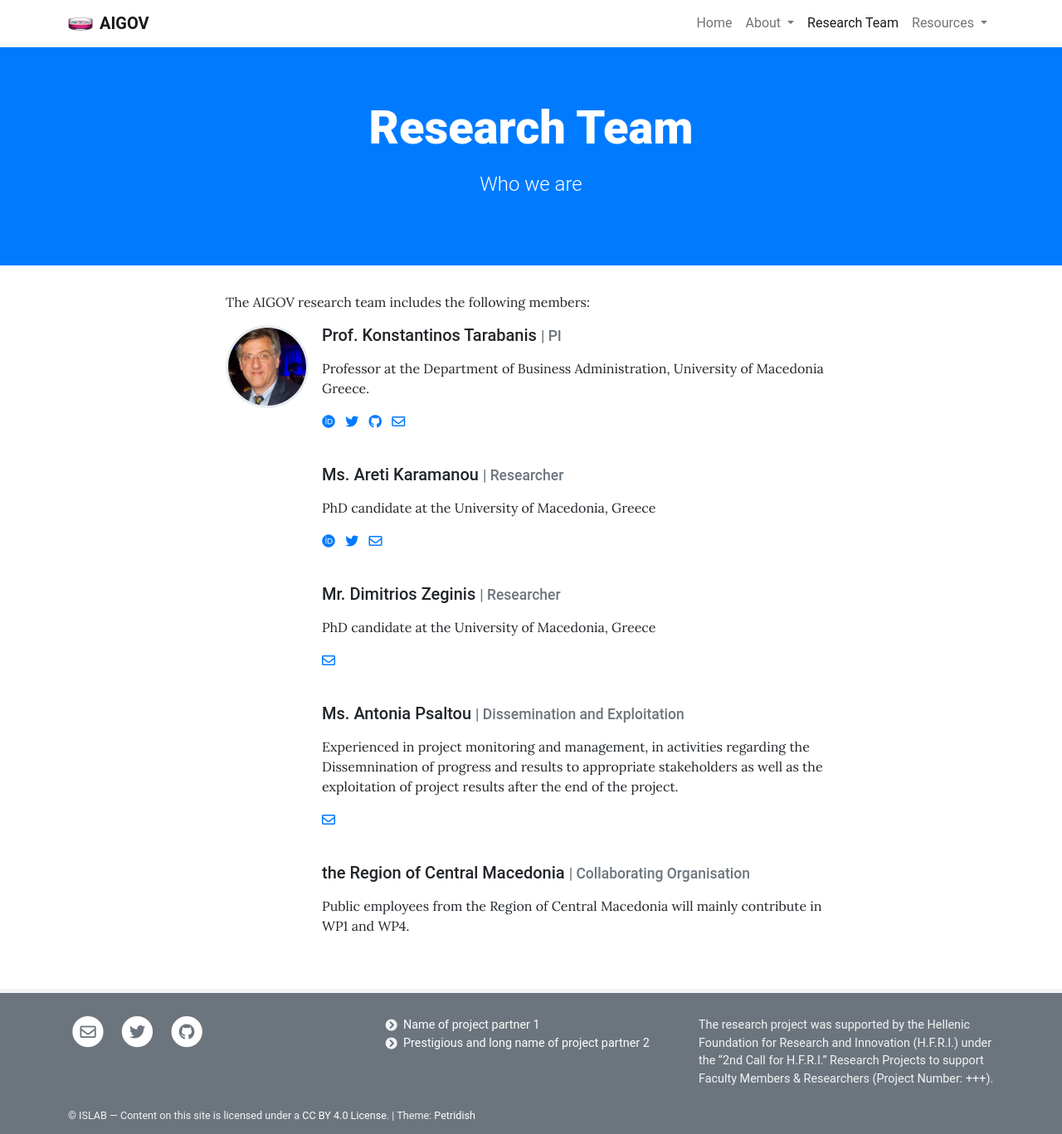
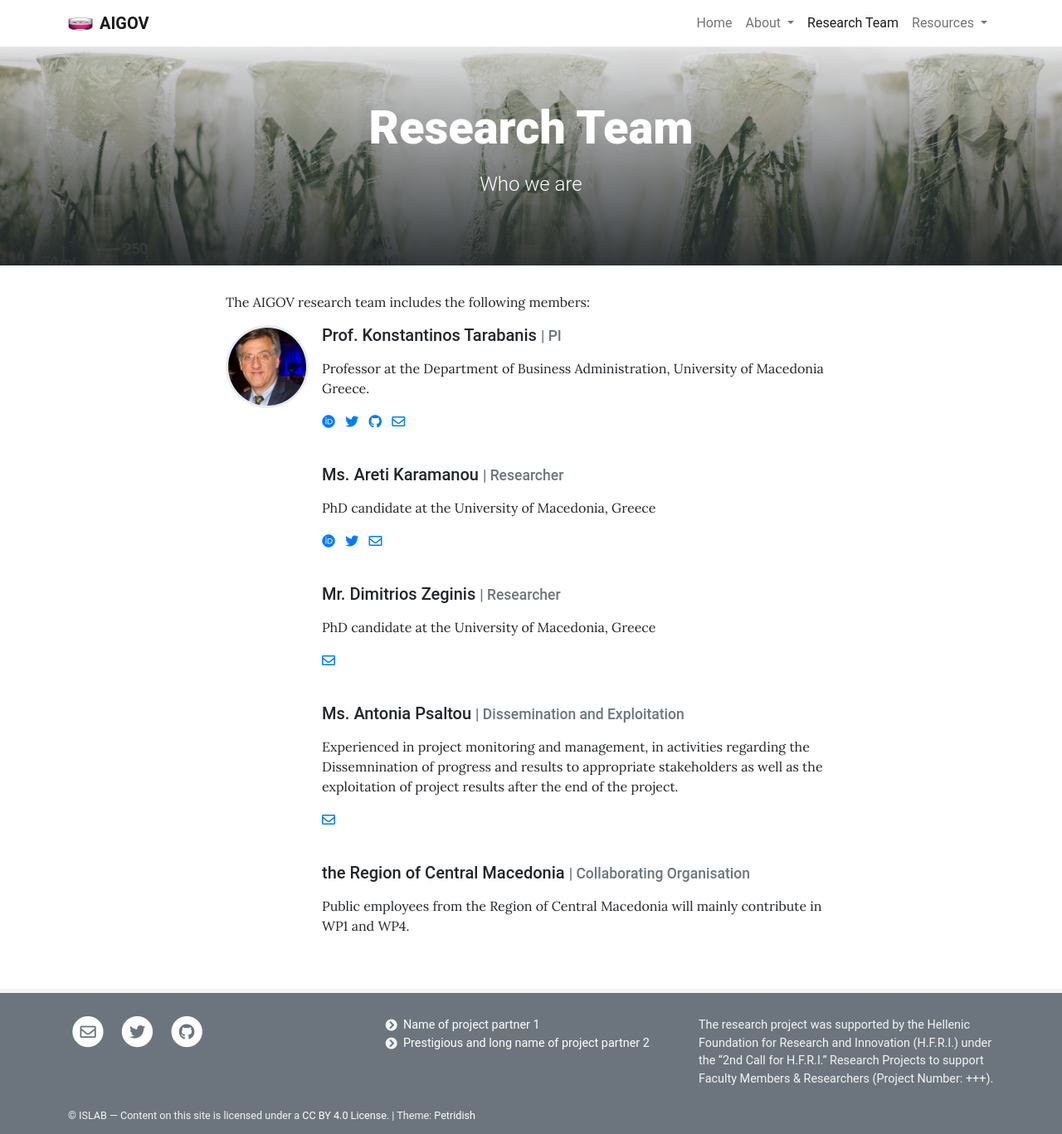
Before and after one commit to AIGOV-elidek/aigov-elidek.github.io, a Jekyll site: the page built from pages/team.md, in a window 1280 px wide. Shown: the whole page at 83% size. Built offline with Jekyll 4.4.1, drawn with Linux system fonts in a browser that asks for light colours; some web fonts are replaced.

Commit message:
Update team.md

```diff
--- a/pages/team.md
+++ b/pages/team.md
@@ -2,6 +2,7 @@
 layout: team
 title: Research Team
 description: Who we are
+background: /assets/theme/images/chuttersnap-146799-unsplash.jpg
 permalink: /team/
 ---
 
```
